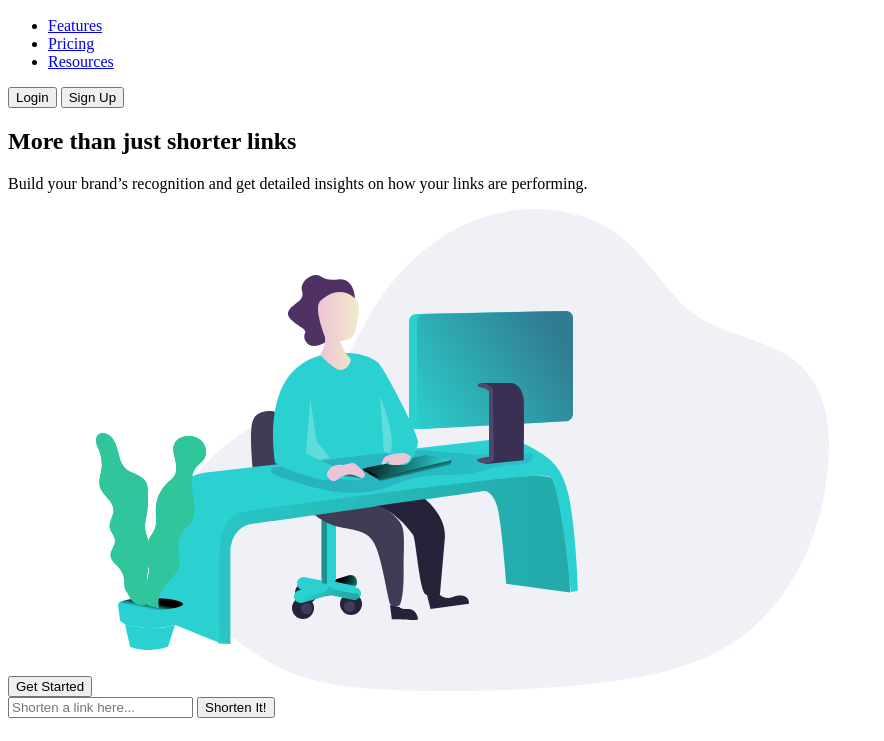
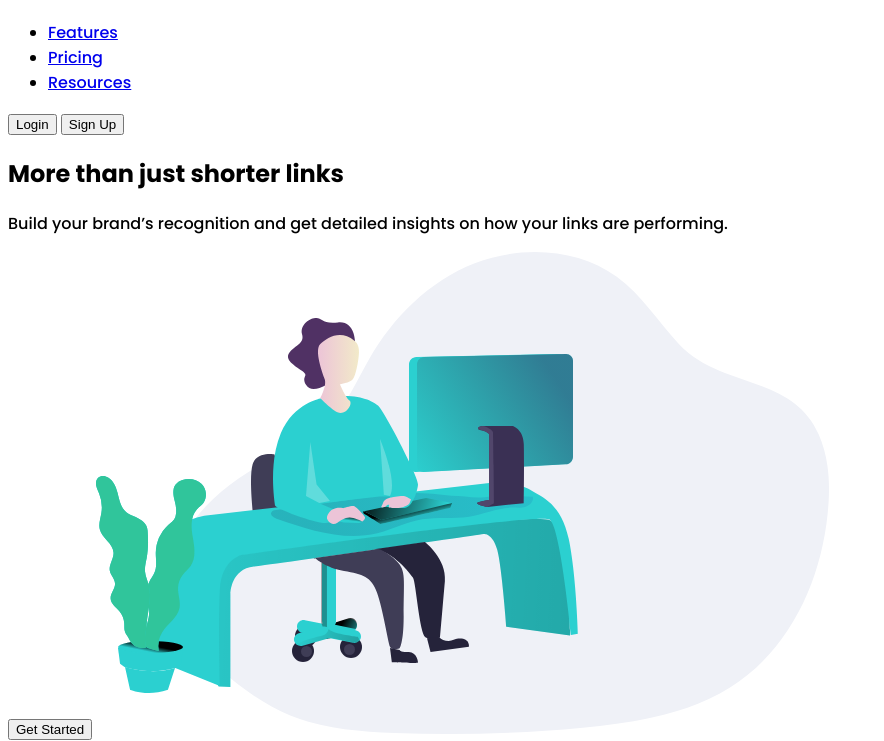
Before and after one commit to priscilafernandes/url-shortening, a plain HTML site: page index.html in a window 1280 px wide. Shown: the part 44-785 px from the top of the page, without its empty margins (0-884 px from the left). Drawn offline with Linux system fonts and the light colour scheme.

Commit message:
adicionando fonte

```diff
--- a/index.html
+++ b/index.html
@@ -5,6 +5,7 @@
     <meta name="viewport" content="width=device-width, initial-scale=1.0">
 
     <link rel="icon" type="image/png" sizes="32x32" href="./images/favicon-32x32.png">
+    <link href="https://fonts.googleapis.com/css?family=Poppins:500,700&display=swap" rel="stylesheet">
     <link rel="stylesheet" type="text/css" href="./src/style/css/style.css">
 
     <title>Shortly - URL shortening</title>
--- a/src/style/sass/style.scss
+++ b/src/style/sass/style.scss
@@ -1,3 +1,7 @@
+body {
+  font-family: 'Poppins', sans-serif;
+}
+
 .attribution {
   font-size: 11px; text-align: center;
 }
```
Also changed, not shown: src/style/css/style.css, 1 other file.
